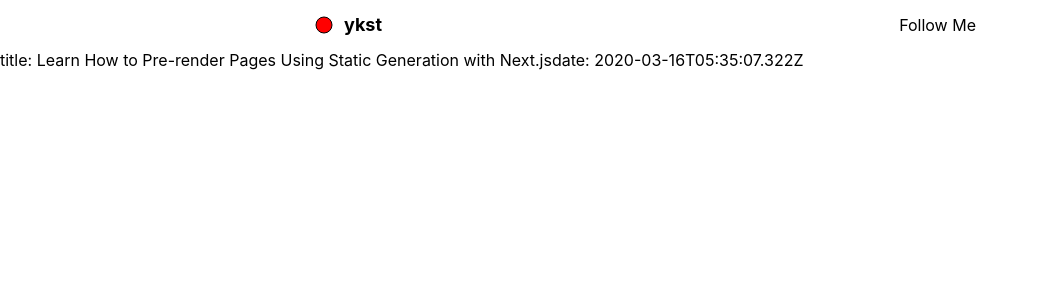
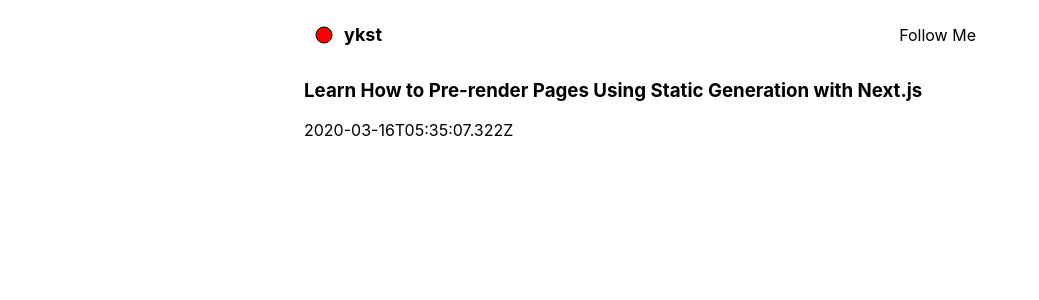
Before and after one commit to youxiberlin/next-blog, a Next.js app: page / in a window 1280 px wide. Shown: the top 300 px of the page, without its empty margins (0-1039 px from the left). Built offline with nearby package versions, Linux system fonts and the light colour scheme.

Commit message:
Add layout for top-posts

```diff
--- a/components/layouts/main.js
+++ b/components/layouts/main.js
@@ -9,6 +9,16 @@
       </Head>
       <Header />
       {children}
+      <style jsx>{`
+      @media (min-width: 500px) {
+        main {
+          max-width: 42rem;
+          margin: auto;
+          padding: 10px 0;
+        }
+      }
+    `}
+    </style>
     </main>
   )
 }
--- /dev/null
+++ b/components/layouts/top-posts.js
@@ -0,0 +1,8 @@
+const TopPosts = ({ title, date }) => (
+  <section>
+    <h3>{title}</h3>
+    <span>{date}</span>
+  </section>
+)
+
+export default TopPosts;
--- a/pages/index.js
+++ b/pages/index.js
@@ -1,4 +1,5 @@
 import Layout from "../components/layouts/main"
+import TopPosts from "../components/layouts/top-posts"
 import { getAllPosts } from "../lib/api"
 
 const HomePage = ({ allPosts }) => {
@@ -6,13 +7,14 @@
   console.log('main', main)
   return (
     <Layout>
-      title: {main.title}
-      date: {main.date}
+      <TopPosts
+        title={main.title}
+        date={main.date}
+      />
     </Layout>
   )
 }
 export default HomePage;
-
 
 export async function getStaticProps() {
   const allPosts = getAllPosts([
```
